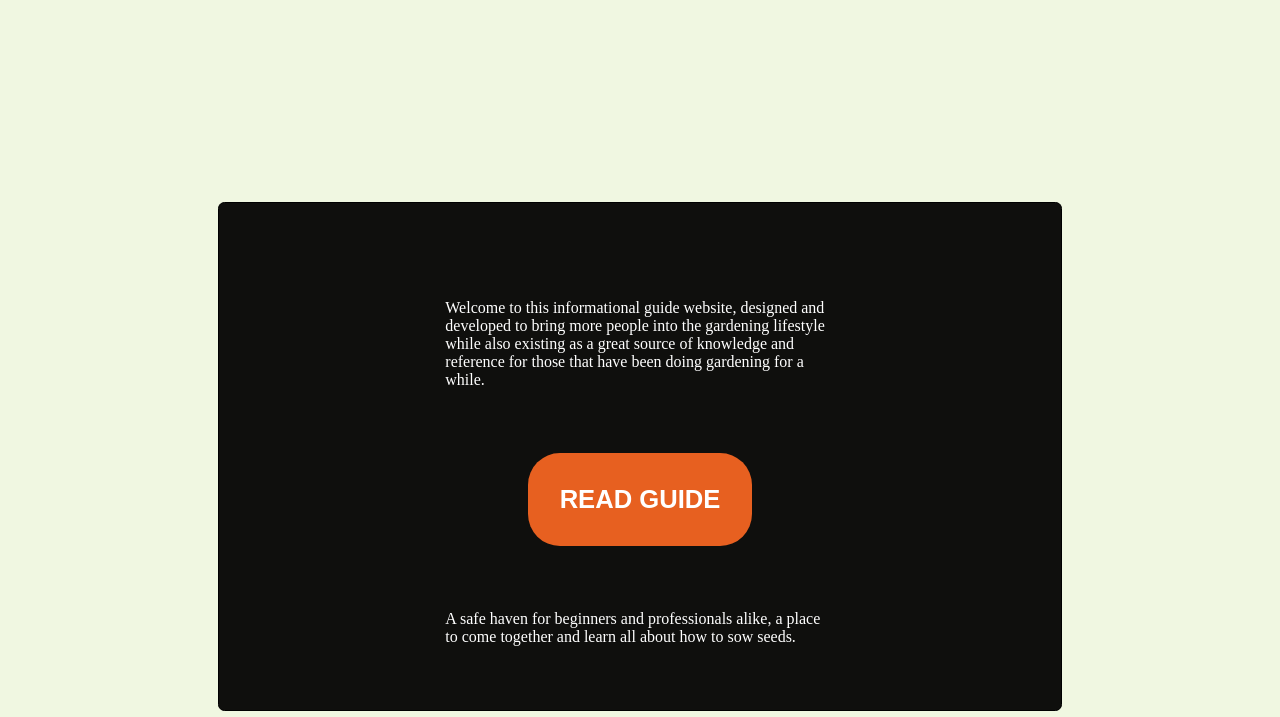
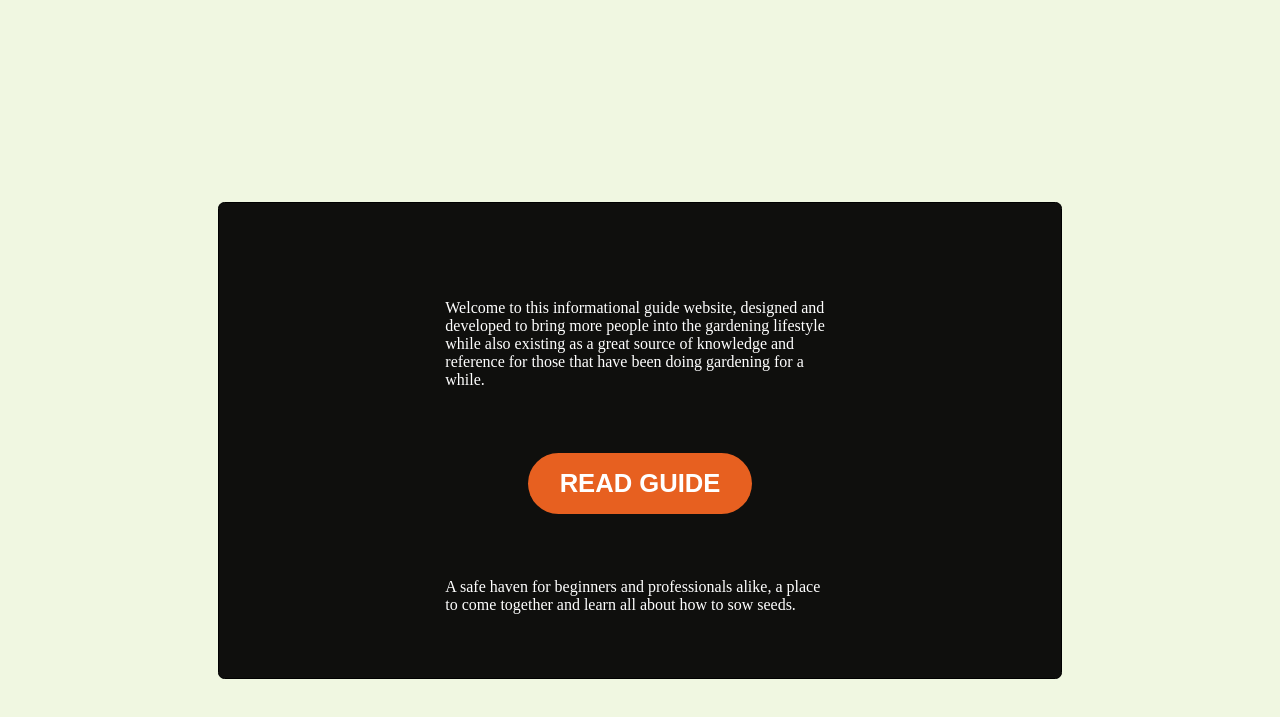
Before and after one commit to ignurof/www-howtosowseeds-com, a plain HTML site: page index.html in a window 1280 px wide. Shown: the part 83-800 px from the top of the page. Drawn offline with Linux system fonts and the light colour scheme.

Commit message:
Fix button validation issue on index.html

```diff
--- a/assets/css/global.css
+++ b/assets/css/global.css
@@ -28,6 +28,11 @@ body {
 
 .center {
     text-align: center;
+}
+
+button > a {
+    color: white;
+    text-decoration: none;
 }
 
 /* General end */
@@ -185,10 +190,7 @@ main > section .image {
     align-items: center;
 }
 
-.call-to-action > p {
-}
-
-.call-to-action > a > button {
+.call-to-action > button {
     font-size: 160%;
     font-weight: bold;
     text-transform: uppercase;
@@ -200,12 +202,12 @@ main > section .image {
     color: white;
 }
 
-.call-to-action > a > button:hover {
+.call-to-action > button:hover {
     background-color: var(--main-link-color);
     box-shadow: inset 0 0 0 0.4rem var(--cta-color);
 }
 
-.call-to-action > a > button:active {
+.call-to-action > button:active {
     box-shadow: inset 0 0 0 0.1rem var(--cta-color);
 }
 
--- a/index.html
+++ b/index.html
@@ -48,7 +48,7 @@
             <section class="call-to-action">
                 <h2 style="visibility: hidden; height: 0;">Home</h2>
                 <p>Welcome to this informational guide website, designed and developed to bring more people into the gardening lifestyle while also existing as a great source of knowledge and reference for those that have been doing gardening for a while.</p>
-                <a href="guide.html" aria-label="Go to the Guide page of the site"><button>Read Guide</button></a>
+                <button><a href="guide.html" aria-label="Go to the Guide page of the site">Read Guide</a></button>
                 <p>A safe haven for beginners and professionals alike, a place to come together and learn all about how to sow seeds.</p>
             </section>
         </main>
```
